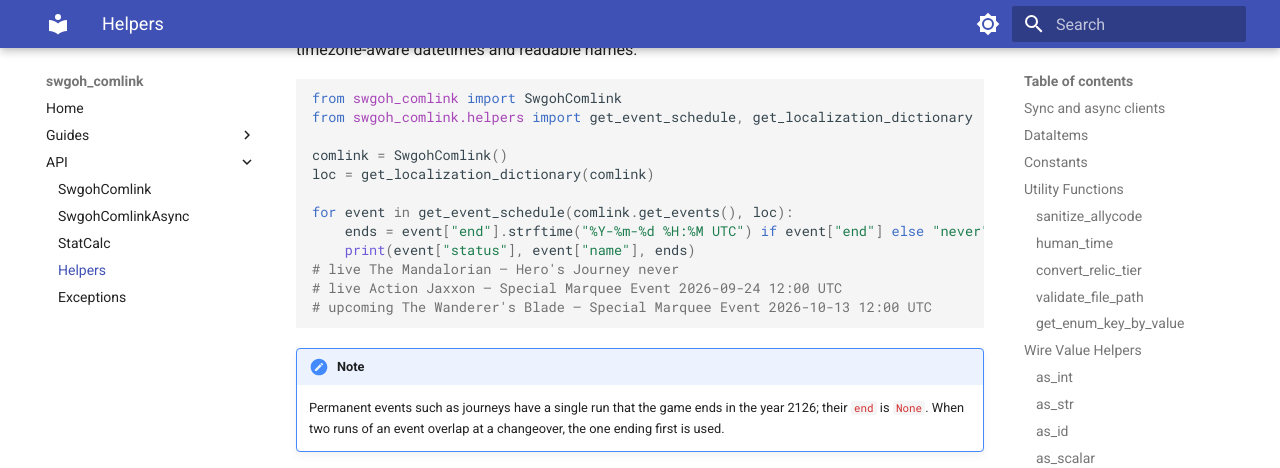
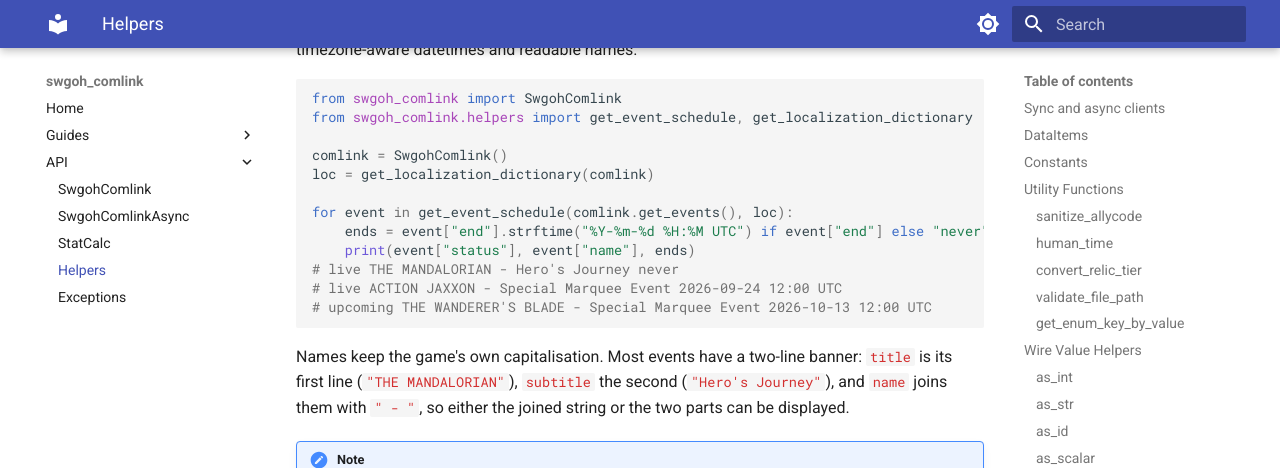
Before and after one commit to swgoh-utils/comlink-python, an MkDocs documentation site: the page built from docs/api/helpers.md, in a window 1280 px wide and 900 px high, scrolled down 7846 px, cut to the strip 0-468 px from the top of the window. Built offline with MkDocs 1.6.1 and Material for MkDocs 9.7.7, drawn with Linux system fonts in a browser that asks for light colours; the version menu is left out.

Commit message:
feat(helpers): give events a title and subtitle and keep the game's case
get_event_schedule() re-cased all-caps banner lines, which mangled
acronyms ("IMPERIAL TIE BOMBER" read "Imperial Tie Bomber"), and joined
the two banner lines with an em dash. Names now keep the game's own
capitalisation, and each event carries its banner split in two:

- title: the first line, e.g. "THE MANDALORIAN"
- subtitle: the rest, e.g. "Hero's Journey", or None for a one-line name
- name: title and subtitle joined with " - ", or the title alone

Without a localized name, title falls back like name (to the nameKey,
then the event id) and subtitle is None.

Checked against the 492 event name keys in the 0.40.6 localization
bundle: 281 split into a title and subtitle, 211 are one line, none come
out empty and no markup is left.

Co-Authored-By: Claude Opus 5.5 <noreply@anthropic.com>

````diff
--- a/docs/api/helpers.md
+++ b/docs/api/helpers.md
@@ -345,10 +345,15 @@ loc = get_localization_dictionary(comlink)
 for event in get_event_schedule(comlink.get_events(), loc):
     ends = event["end"].strftime("%Y-%m-%d %H:%M UTC") if event["end"] else "never"
     print(event["status"], event["name"], ends)
-# live The Mandalorian — Hero's Journey never
-# live Action Jaxxon — Special Marquee Event 2026-09-24 12:00 UTC
-# upcoming The Wanderer's Blade — Special Marquee Event 2026-10-13 12:00 UTC
+# live THE MANDALORIAN - Hero's Journey never
+# live ACTION JAXXON - Special Marquee Event 2026-09-24 12:00 UTC
+# upcoming THE WANDERER'S BLADE - Special Marquee Event 2026-10-13 12:00 UTC
 ```
+
+Names keep the game's own capitalisation. Most events have a two-line banner: `title`
+is its first line (`"THE MANDALORIAN"`), `subtitle` the second (`"Hero's Journey"`),
+and `name` joins them with `" - "`, so either the joined string or the two parts can be
+displayed.
 
 !!! note
     Permanent events such as journeys have a single run that the game ends in the
````
Also changed, not shown: 3 other files.
